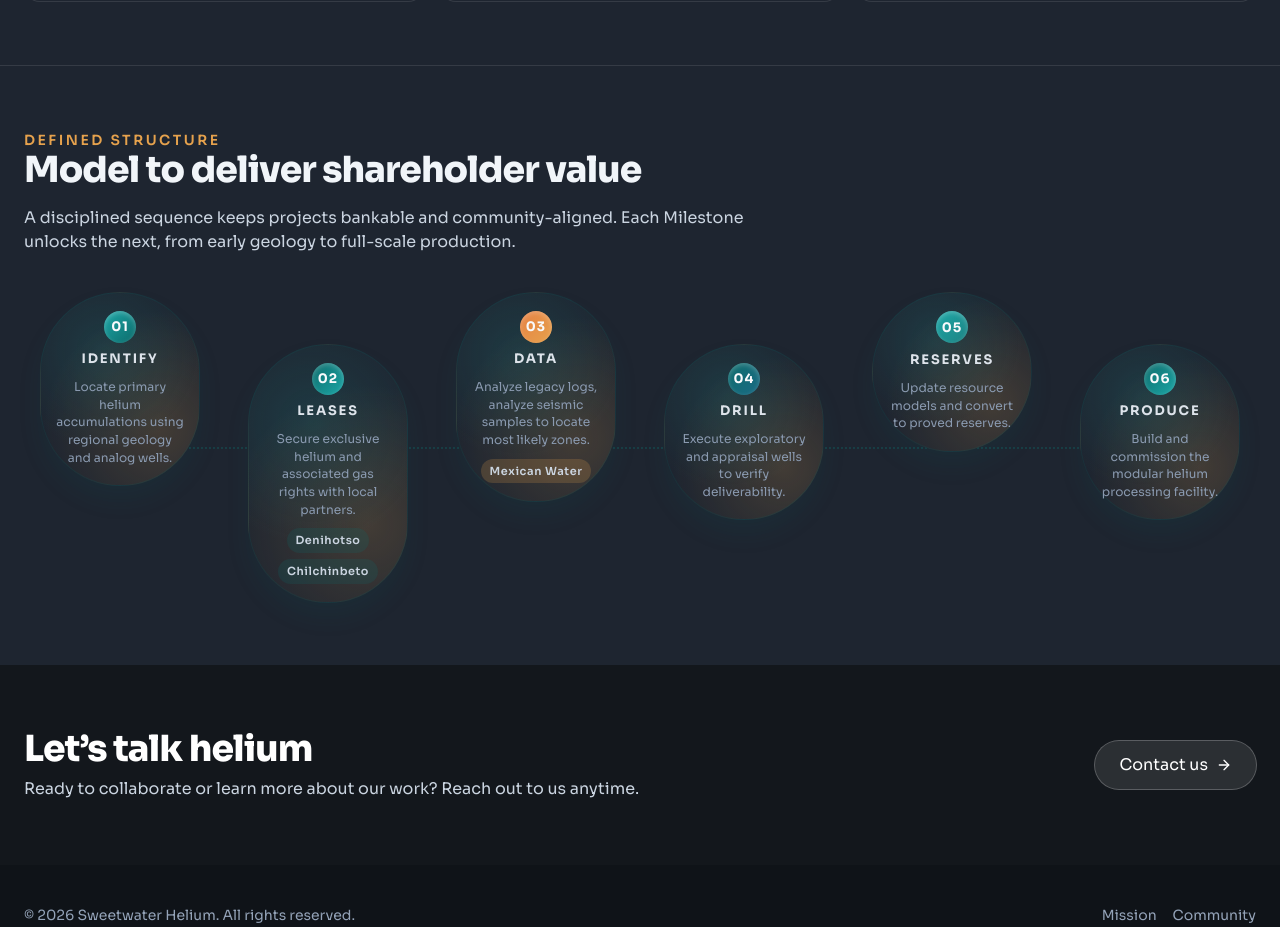
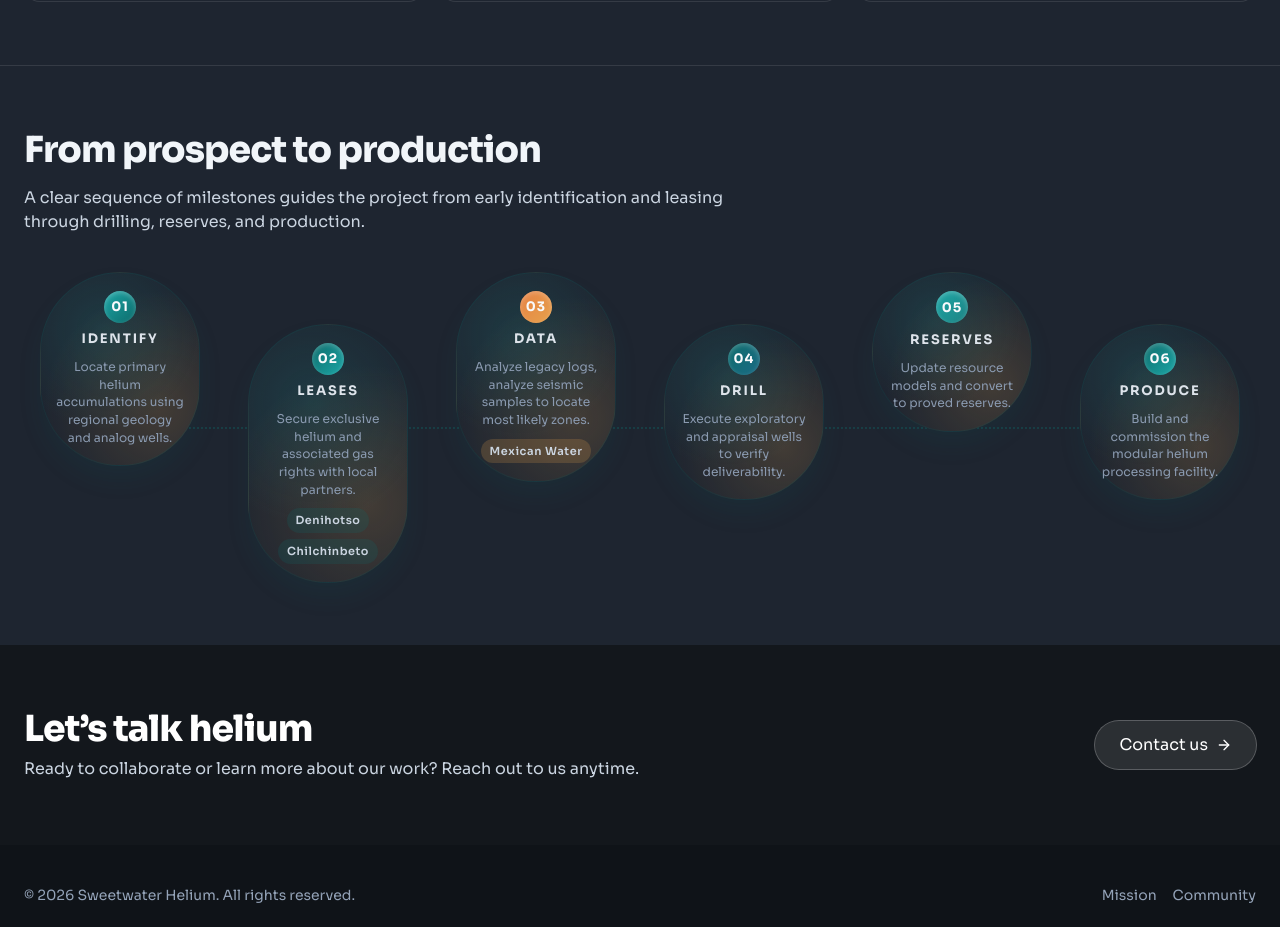
Before and after one commit to Ch3fC0d3/Sweetwater, a React (Vite) app: page / in a window 1280 px wide. Shown: the part 4780-5707 px from the top of the page. Built offline with nearby package versions, Linux system fonts and the light colour scheme.

Commit message:
Update text in Process section

```diff
--- a/src/App.jsx
+++ b/src/App.jsx
@@ -584,12 +584,9 @@ export default function SweetwaterHeliumPage() {
       <section id="process" className="bg-[#1E2530] reveal">
         <div className="mx-auto max-w-7xl px-6 py-16">
           <div className="max-w-3xl">
-            <p className="text-sm font-semibold uppercase tracking-[0.18em]" style={{ color: brand.accent }}>
-              Defined structure
-            </p>
-            <h2 className="text-3xl md:text-4xl font-extrabold tracking-tight">Model to deliver shareholder value</h2>
+            <h2 className="text-3xl md:text-4xl font-extrabold tracking-tight">From prospect to production</h2>
             <p className="mt-4 text-slate-300">
-              A disciplined sequence keeps projects bankable and community-aligned. Each Milestone unlocks the next, from early geology to full-scale production.
+              A clear sequence of milestones guides the project from early identification and leasing through drilling, reserves, and production.
             </p>
           </div>
           <div className="process-grid mt-10">
```
